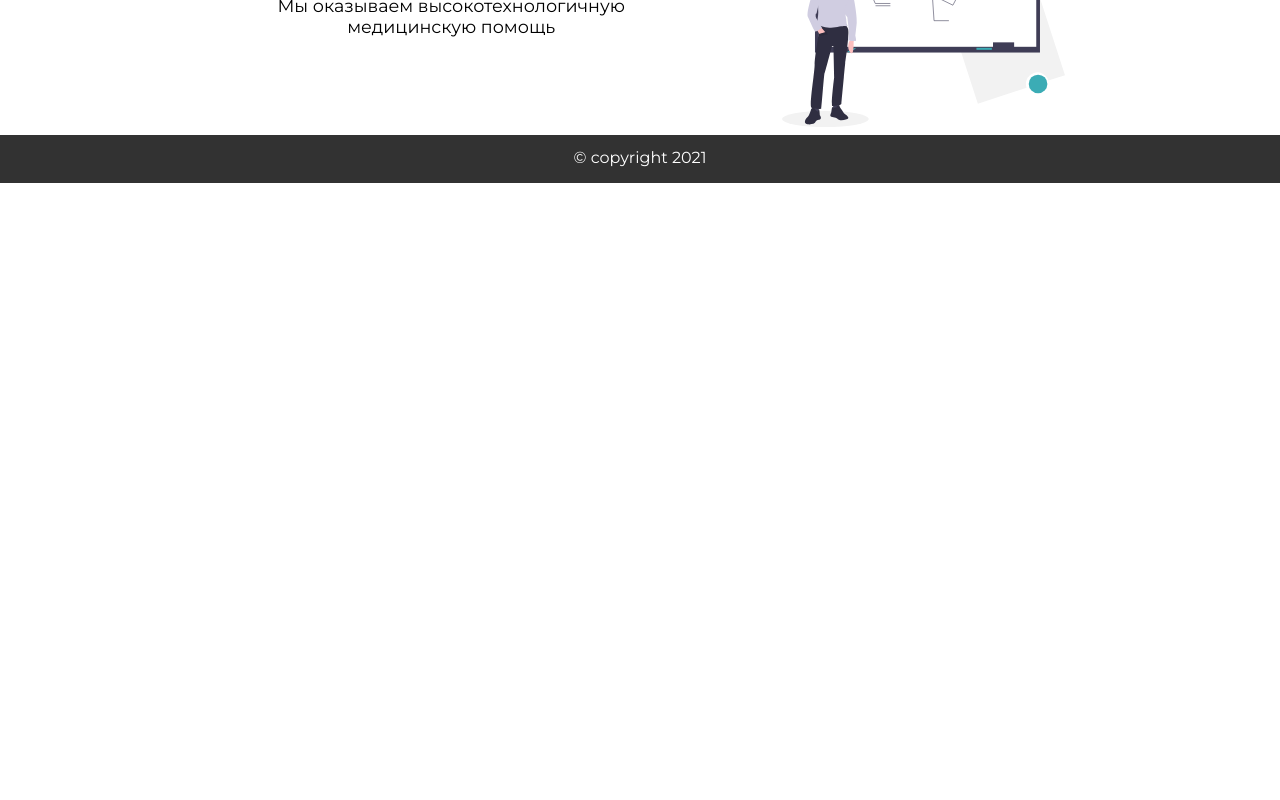
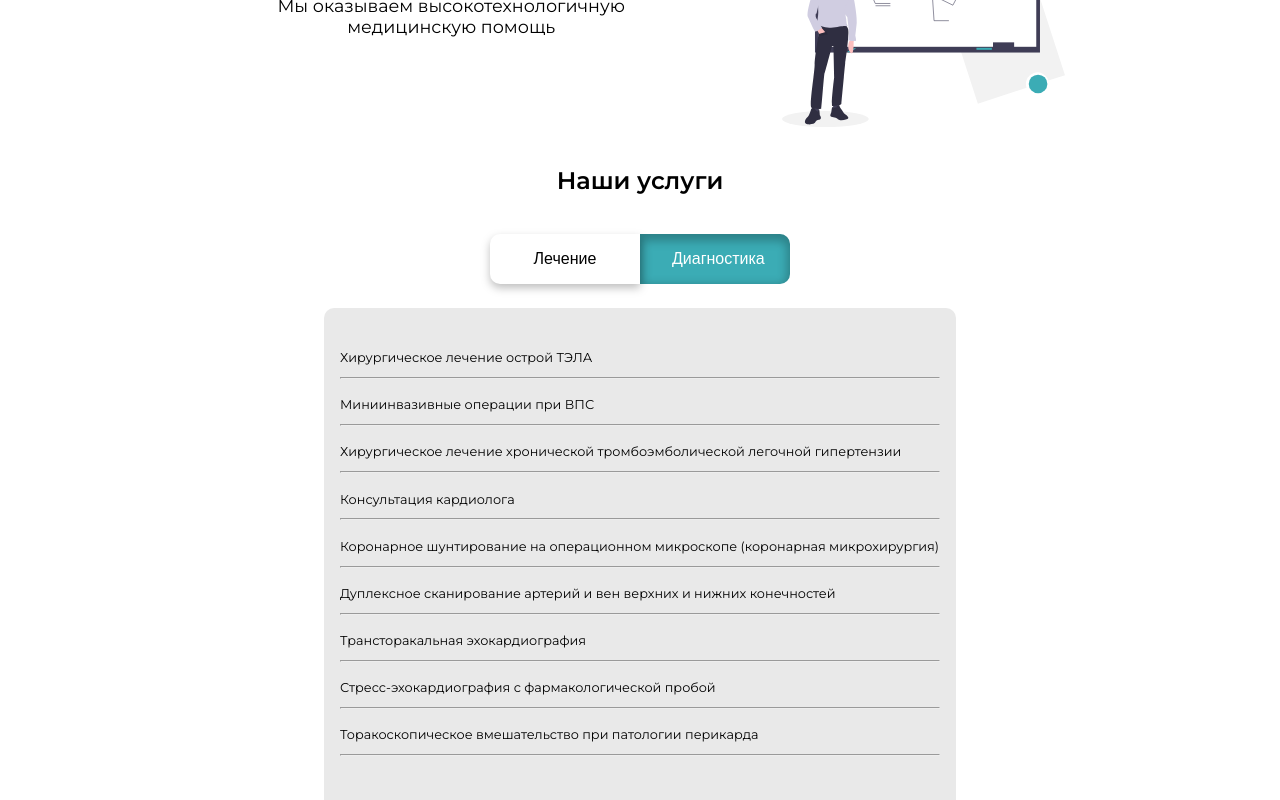
Before and after one commit to Ekernik/cardiosurgeons, a React (Create React App) app: page / in a window 1280 px wide. Shown: the part 940-1740 px from the top of the page. Before the commit the page ends 1123 px from the top, so only its background shows below. Built offline with nearby package versions, Linux system fonts and the light colour scheme.

Commit message:
Create OurServices section

```diff
--- /dev/null
+++ b/src/assets/databases/diagnostics.js
@@ -0,0 +1,13 @@
+const diagnostics = [
+    'Хирургическое лечение острой ТЭЛА',
+    'Миниинвазивные операции при ВПС',
+    'Хирургическое лечение хронической тромбоэмболической легочной гипертензии',
+    'Консультация кардиолога',
+    'Коронарное шунтирование на операционном микроскопе (коронарная микрохирургия)',
+    'Дуплексное сканирование артерий и вен верхних и нижних конечностей',
+    'Трансторакальная эхокардиография',
+    'Стресс-эхокардиография с фармакологической пробой',
+    'Торакоскопическое вмешательство при патологии перикарда',
+]
+
+export default diagnostics;
--- /dev/null
+++ b/src/assets/databases/illnesses.js
@@ -0,0 +1,68 @@
+const illnesses = [
+    {
+        'categoryName': 'Кардиохирургия',
+        'illnesses': [
+            'Ишемическая болезнь сердца (ИБС)',
+            'Инфаркт миокарда',
+            'Аневризма грудной аорты' ,
+            'Расслоение аорты',
+            'Тромбоэмболия легочной артерии (ТЭЛА)',
+            'Хроническая тромбоэмболическая легочная гипертензия',
+            'Аортальный стеноз',
+            'Аортальная (клапанная) недостаточность',
+            'Митральный стеноз',
+            'Митральная недостаточность',
+            'Трикуспидальный стеноз',
+            'Трикуспидальная недостаточность',
+            'Многоклапанные пороки',
+            'Инфекционный эндокардит',
+            'Ишемическая кардиомиопатия',
+            'Гипертрофическая кардиомиопатия',
+            'Дилатационная кардиомиопатия',
+            'Хроническая сердечная недостаточность',
+        ]
+    },
+    {
+        'categoryName': 'Сердечно-сосудистая хирургия',
+        'illnesses': [
+            'Атеросклероз',
+            'Внезапная сердечная смерть',
+            'Стенозы сонных артерий',
+            'Аневризма аорты',
+            'Ишемия нижних конечностей',
+            'Хроническая венозная недостаточность нижних конечностей',
+            'Посттромбофлебитическая болезнь (посттромбофлебитический синдром)',
+        ]
+    },
+    {
+        'categoryName': 'Нарушения ритма сердца',
+        'illnesses': [
+            'Экстрасистолия',
+            'Синдром WPW',
+            'Предсердная экстрасистолия',
+            'Атриовентрикулярная реципрокная узловая тахикардия',
+            'Фибрилляция предсердий',
+            'Трепетание предсердий',
+            'Желудочковая тахикардия',
+        ]
+    },
+    {
+        'categoryName': 'Врожденные пороки сердца',
+        'illnesses': [
+            'Дефект медпредсердной перегородки (ДМПП)',
+            'Дефект межжелудочковой перегородки (ДМЖП)',
+            'Атриовентрикулярный канал (АВК)',
+            'Открытый артериальный проток',
+            'Двустворчатый аортальный клапан',
+            'Коарктация аорты',
+            'Тетрада Фалло',
+            'Транспозиция магистральных сосудов',
+            'Аномалия Эбштейна',
+            'Единственный желудочек сердца',
+            'Синдром гипоплазии левых отделов сердца (СГЛС, СГЛОС)',
+            'Двойное отхождение магистральных сосудов от правого желудочка (ДОС от ПЖ)',
+        ]
+    },
+];
+
+export default illnesses;
--- /dev/null
+++ b/src/components/OurServices/OurServices.jsx
@@ -0,0 +1,44 @@
+import React from 'react';
+
+import './index.scss';
+
+import diagnostics from '../../assets/databases/diagnostics';
+import illnesses from '../../assets/databases/illnesses';
+
+const toggleOurServiceButtons = (event) => {
+    const buttons = document.querySelectorAll('.toggle__button');
+    const lists = document.querySelectorAll('.list-container__list');
+    buttons[0].classList.toggle('toggle__button--active');
+    buttons[1].classList.toggle('toggle__button--active');
+    lists[0].classList.toggle('list-container__list--hidden');
+    lists[1].classList.toggle('list-container__list--hidden');
+}
+
+function OurServices() {
+    return (
+        <section className='our-services-section container'>
+            <div className="flex-box">
+                <h2 className='section__header'>Наши услуги</h2>
+                <div className='our-services__toggle'>
+                    <button onClick={(event) => toggleOurServiceButtons(event)} className='toggle__button'>Лечение</button>
+                    <button onClick={(event) => toggleOurServiceButtons(event)} className='toggle__button toggle__button--active'>Диагностика</button>
+                </div>
+                <div className='our-services__list-container'>
+                    <ul className='list-container__list'>
+                        {diagnostics.map(diagnos => <div><li className='illness-list__item'>{diagnos}</li><hr /></div>)}
+                    </ul>
+                    <ul className='list-container__list list-container__list--hidden'>
+                        {illnesses.map(object =>
+                            <div className='illness-subsection'>
+                                <h3 className='illness-list__header'>{object.categoryName}</h3>
+                                {object.illnesses.map(illness => <div><li className='illness-list__item'>{illness}</li><hr /></div>)}
+                            </div>
+                        )}
+                    </ul>
+                </div>
+            </div>
+        </section>
+    )
+}
+
+export default OurServices;
--- /dev/null
+++ b/src/components/OurServices/index.js
@@ -0,0 +1,3 @@
+import OurServices from './OurServices';
+
+export default OurServices;
--- /dev/null
+++ b/src/components/OurServices/index.scss
@@ -0,0 +1,119 @@
+.flex-box {
+    display: flex;
+    flex-direction: column;
+}
+
+.our-services__toggle {
+    align-self: center;
+}
+
+.toggle__button {
+    margin-top: 1em;
+    font-size: var(--text-regular);
+    background-color: var(--color-white);
+    margin-bottom: 1.5em;
+    width: 150px;
+    padding: 1em 2em;
+    border: none;
+    border-radius: 0 var(--border-radius-main) var(--border-radius-main) 0;
+    cursor: pointer;
+    filter: drop-shadow(0px 4px 4px rgba(0, 0, 0, 0.25));
+    transition-duration: .2s;
+
+    &:first-of-type {
+        border-radius: var(--border-radius-main) 0 0 var(--border-radius-main);
+    }
+
+    &--active {
+        color: var(--color-white);
+        background-color: var(--color-P);
+        box-shadow: inset 0px 4px 10px 3px rgba(0, 0, 0, 0.25);
+        filter: none;
+        cursor: default;
+    }
+}
+
+.our-services__list-container {
+    width: auto;
+    max-width: 100%;
+    background-color: var(--color-gray);
+    padding: 1em;
+    border-radius: var(--border-radius-main);
+    transition-duration: .3s;
+    display: flex;
+    justify-content: center;
+    margin: auto;
+}
+
+.list-container__list {
+    list-style: none;
+    display: flex;
+    flex-direction: column;
+    padding: 0;
+
+    &--hidden {
+        display: none;
+    }
+}
+
+.illness-subsection {
+    margin: 0 .7rem;
+}
+
+.illness-list {
+    &__header {
+        font-size: var(--text-regular);
+        margin: 1.5rem 0;
+    }
+
+    &__item {
+        font-size: var(--text-sm);
+        margin: .7rem 0;
+    }
+}
+
+// Laptops media query
+@media (min-width: 992px) {
+    .list-container__list {
+        width: 600px;
+        height: 1150px;
+        flex-wrap: wrap;
+    }
+
+    .illness-subsection {
+        width: 280px;
+        margin: 0;
+    }
+}
+
+// Full Desktops media query
+@media (min-width: 1400px) {
+    .toggle__button {
+        font-size: var(--text-md);
+        width: 250px;
+    }
+
+    .illness-list {
+        &__header {
+            font-size: var(--text-md);
+            margin: 1.5rem 0;
+        }
+
+        &__item {
+            font-size: var(--text-regular);
+            margin: .7rem 0;
+        }
+    }
+
+    .list-container__list {
+        width: 850px;
+        height: auto;
+        max-height: 1300px;
+        flex-wrap: wrap;
+    }
+
+    .illness-subsection {
+        width: 350px;
+        margin: 0;
+    }
+}
--- a/src/index.scss
+++ b/src/index.scss
@@ -1,11 +1,20 @@
 :root {
+  --border-radius-main: 10px;
+  --border-radius-secondary: 5px;
+
   --color-P: #3bacb5;
   --color-P--light: #4cc2ca;
   --color-P--dark: #248c94;
   --color-black: #000;
+  --color-gray: #e9e9e9;
   --color-white: #fff;
 
   --color-dark: #323232;
+
+  --text-sm: .8rem;
+  --text-regular: 1rem;
+  --text-md: 1.3rem;
+  --text-lg: 1.5rem;
 }
 
 body {
--- a/src/pages/Landing.jsx
+++ b/src/pages/Landing.jsx
@@ -4,6 +4,7 @@ import Header from '../components/Header/';
 import Footer from '../components/Footer/';
 import Greetings from '../components/Greetings/';
 import WhyUs from '../components/WhyUs/';
+import OurServices from '../components/OurServices/';
 
 function Landing(){
     return(
@@ -14,7 +15,7 @@ function Landing(){
                 <WhyUs />
                 {/* ABOUT US */}
                 {/* OUR TEAM */}
-                {/* SERVICES */}
+                <OurServices />
                 {/* CONTACTS */}
             <Footer />
         </div>
```
Also changed, not shown: 2 other files (tests, documents, lock files or other folders).
